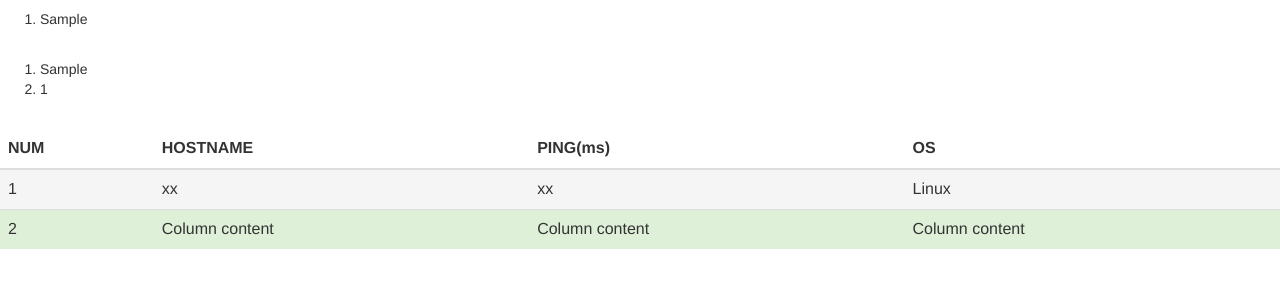
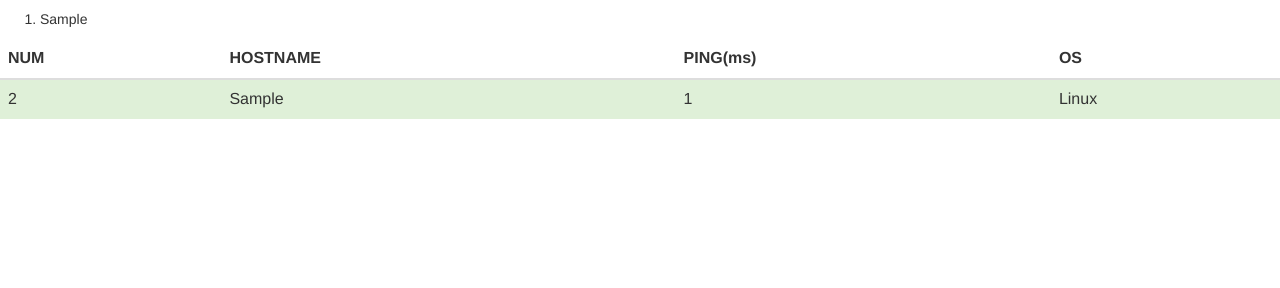
Before and after one commit to canghai908/chart, a Django app: page /show/ in a window 1280 px wide. Shown: the part 120-408 px from the top of the page. Run offline with Django 3.2, Linux system fonts and the light colour scheme; tables that the repository leaves empty hold one stand-in row (values such as "Sample post").

Commit message:
forshow
forshow

```diff
--- a/chart/templates/show.html
+++ b/chart/templates/show.html
@@ -15,14 +15,7 @@
 <li>{{host}}</li>
 {%endfor%}
 </ol>
-<br>
-<ol>
-{% for i in hosts %}
-<li>{{i.host}}</li>
-<li>{{i.ping}}</li>
-{%endfor%}
-</ol>
-</br>
+
 
 <div class="bs-example">
       <table class="table">
@@ -35,17 +28,13 @@
           </tr>
         </thead>
         <tbody>
-          <tr class="active">
-            <td>1</td>
-            <td>xx</td>
-            <td>xx</td>
+            <tr class="success">
+            <td>2</td>
+            {% for i in hosts %}
+            <td>{{i.host}}</td>
+            <td>{{i.ping}}</td>
             <td>Linux</td>
-          </tr>
-          <tr class="success">
-            <td>2</td>
-            <td>Column content</td>
-            <td>Column content</td>
-            <td>Column content</td>
+            {%endfor%}
           </tr>
         </tbody>
       </table>
```
